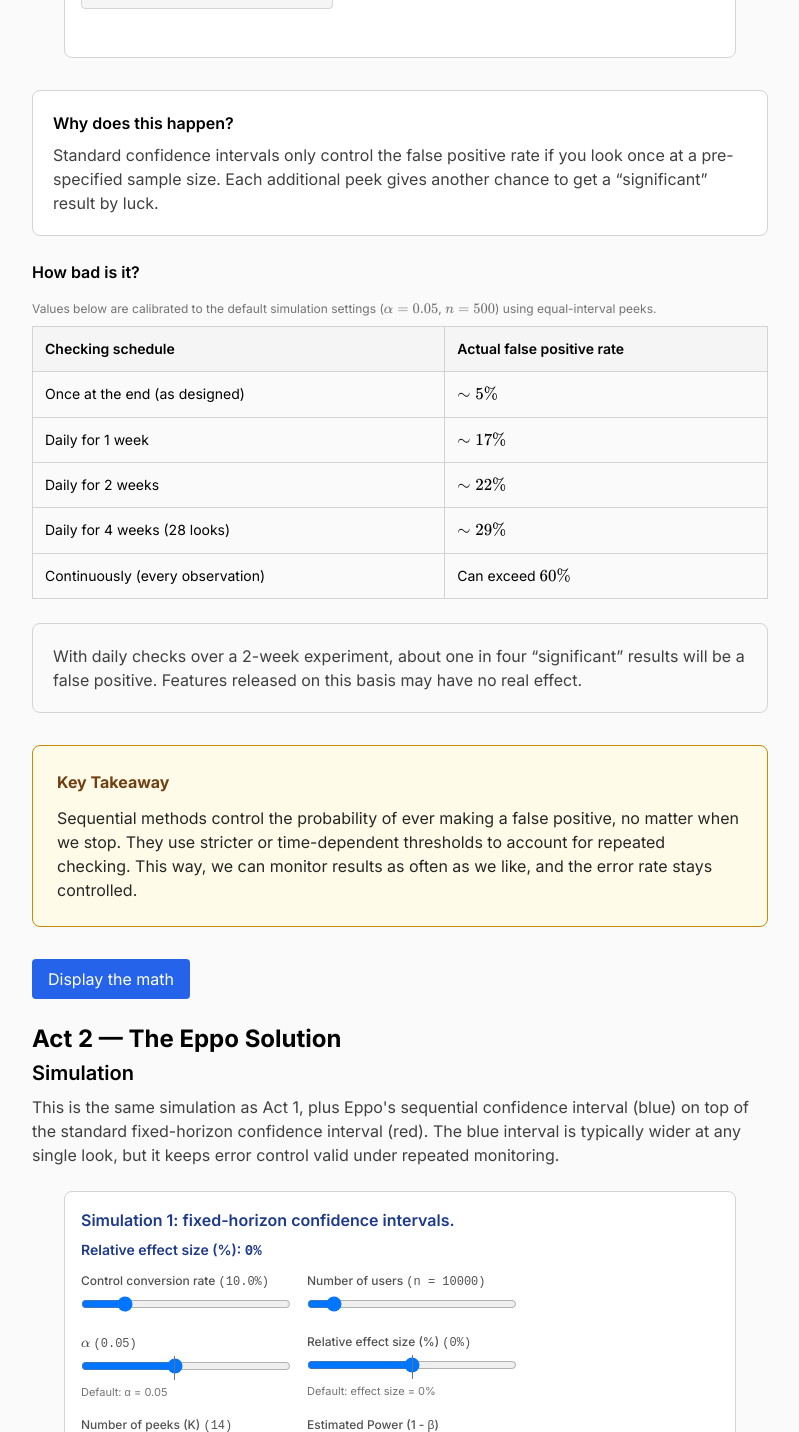
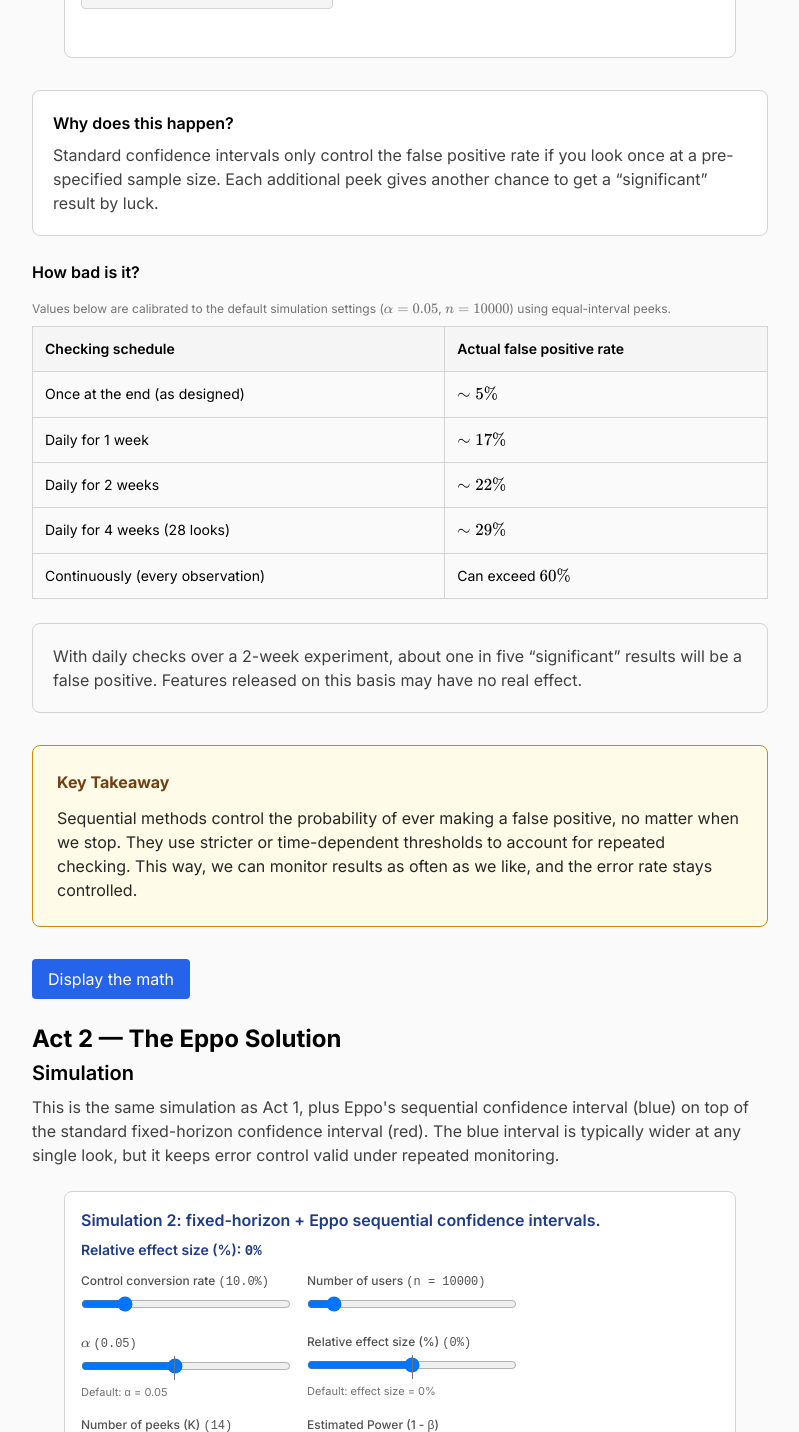
Before and after one commit to n-levy/sequential_testing, a Next.js app in the folder site/: page /short in a window 1280 px wide. Shown: the part 2179-3611 px from the top of the page, without its empty margins (352-1151 px from the left). Built offline with nearby package versions, Linux system fonts and the light colour scheme.

Commit message:
Polish cross-act narrative consistency and simulation labeling

```diff
--- a/site/components/act1/Act1.tsx
+++ b/site/components/act1/Act1.tsx
@@ -53,7 +53,7 @@ export function Act1() {
       {/* Simulation and explanation always visible */}
       <div className="overflow-x-auto mb-6">
         <p className="text-xs text-neutral-500 mb-2">
-          Values below are calibrated to the default simulation settings (<InlineMath>{`\\alpha = 0.05`}</InlineMath>, <InlineMath>{`n = 500`}</InlineMath>) using equal-interval peeks.
+          Values below are calibrated to the default simulation settings (<InlineMath>{`\\alpha = 0.05`}</InlineMath>, <InlineMath>{`n = 10000`}</InlineMath>) using equal-interval peeks.
         </p>
         <table className="w-full min-w-[640px] text-sm border-collapse border border-neutral-300">
           <thead>
@@ -89,7 +89,7 @@ export function Act1() {
 
       <div className="bg-neutral-50 border border-neutral-300 rounded-lg p-5 mb-8">
         <p className="text-neutral-700">
-          With daily checks over a 2-week experiment, about one in four “significant” results will be a false positive. Features released on this basis may have no real effect.
+          With daily checks over a 2-week experiment, about one in five “significant” results will be a false positive. Features released on this basis may have no real effect.
         </p>
       </div>
 
--- a/site/components/act2/Act2.tsx
+++ b/site/components/act2/Act2.tsx
@@ -29,6 +29,7 @@ export function Act2() {
         <ABTestSim
           layers={['fixed-ci', 'sequential-ci']}
           showPeekStats={true}
+          simulationTitle="Simulation 2: fixed-horizon + Eppo sequential confidence intervals."
           K={14}
         />
       </div>
--- a/site/components/act3/Act3.tsx
+++ b/site/components/act3/Act3.tsx
@@ -107,6 +107,7 @@ export function Act3() {
           <ABTestSim
             layers={['fixed-ci', 'sequential-ci', 'pocock', 'obf', 'bonferroni']}
             showPeekStats
+            simulationTitle="Simulation 3: fixed-horizon, Eppo, and three alternative sequential methods."
             defaultEffect={0}
             K={K}
             takeaway={<>
@@ -122,6 +123,9 @@ export function Act3() {
         {/* ── Head-to-Head Comparison ── */}
         <h3 className="text-2xl font-bold text-neutral-900 mb-4">Comparison</h3>
         <div className="overflow-x-auto mb-6">
+          <p className="text-xs text-neutral-500 mb-2">
+            The CI-width rows below are illustrative values for <InlineMath>{`K = 4`}</InlineMath>, independent of the slider above.
+          </p>
           <table className="w-full min-w-[640px] text-sm border-collapse border border-neutral-300">
             <thead>
               <tr className="bg-neutral-100">
--- a/site/components/shared/ABTestSim.tsx
+++ b/site/components/shared/ABTestSim.tsx
@@ -16,6 +16,7 @@ interface ABTestSimProps {
   layers: SimLayer[]
   showPeekStats?: boolean
   takeaway?: ReactNode
+  simulationTitle?: string
   defaultEffect?: number // difference in means between B and A
   defaultN?: number
   showPowerControl?: boolean
@@ -114,6 +115,7 @@ export function ABTestSim({
   layers,
   showPeekStats = false,
   takeaway,
+  simulationTitle = 'Simulation 1: fixed-horizon confidence intervals.',
   defaultEffect = 0,
   defaultN = 10000,
   showPowerControl = true,
@@ -432,7 +434,7 @@ export function ABTestSim({
   return (
     <div className="bg-white border border-neutral-300 rounded-lg p-4 my-6">
       <div className="mb-2 text-base font-semibold text-blue-900">
-        Simulation 1: fixed-horizon confidence intervals.
+        {simulationTitle}
       </div>
       <div className="mb-3 text-sm text-blue-900 font-semibold">
         Relative effect size (%): <span className="font-mono">{effectPercent}%</span>
```
